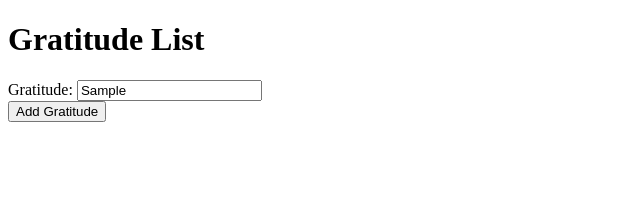
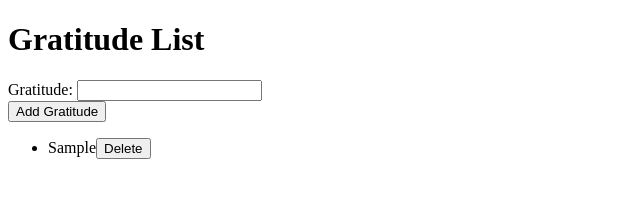
Before and after one commit to hewson16/gratitude-list, a plain HTML site: page index.html in a window 1280 px wide. Both pictures are taken after typing "Sample" into the empty fields and a click on the button "Add Gratitude". Shown: the whole page, without its empty margins (0-640 px from the left). Drawn offline with Linux system fonts and the light colour scheme.

Commit message:
final commit

```diff
--- a/index.html
+++ b/index.html
@@ -15,7 +15,7 @@
         <button id="gratitude" onclick="addGratitude()">Add Gratitude</button>
 
         <!--Display gratitude with delete button-->
-        <p id="gratList"></p>
+        <ul id="gratList"></ul>
 
         <script src="js/index.js" ></script>
     </body>
--- a/js/index.js
+++ b/js/index.js
@@ -1,19 +1,34 @@
-const gratInput = document.getElementById('userInput');
-const gratitudeList = document.getElementById('gratList');
+function addGratitude() {
+    const input = document.getElementById('userInput');
+    const gratitudeText = input.value;
 
+    // Check if there is anything written in Input
+    if (gratitudeText.length > 0) {
+        console.log('if statement');
+        const list = document.getElementById('gratList');
 
-function addGratitude() {
-    console.log('grat func');
+        // Create list item
+        const listItem = document.createElement('li');
 
-    // read text input
+        // Create span to hold gratitude text
+        const textSpan = document.createElement('span');
+        textSpan.textContent = gratitudeText;
 
+        // Create delete button
+        const deleteButton = document.createElement('button');
+        deleteButton.textContent = 'Delete';
+        deleteButton.onclick = function() {
+            list.removeChild(listItem);
+        };
 
+        // Append textSpam and deleteButton to listItem
+        listItem.appendChild(textSpan);
+        listItem.appendChild(deleteButton);
 
-    // const sweetItem = document.createElement("li");
-    //sweetItem.textContent = sweetRecipe[i].name;
-    //sweetItem.appendChild(link);
-    //sweetItem.className = 'sweet';
-    //recipeDisplay.appendChild(sweetItem);
+        // Append listItem to the list
+        list.appendChild(listItem);
 
-
+        // Clear input field
+        input.value = "";
+    }
 }
```
